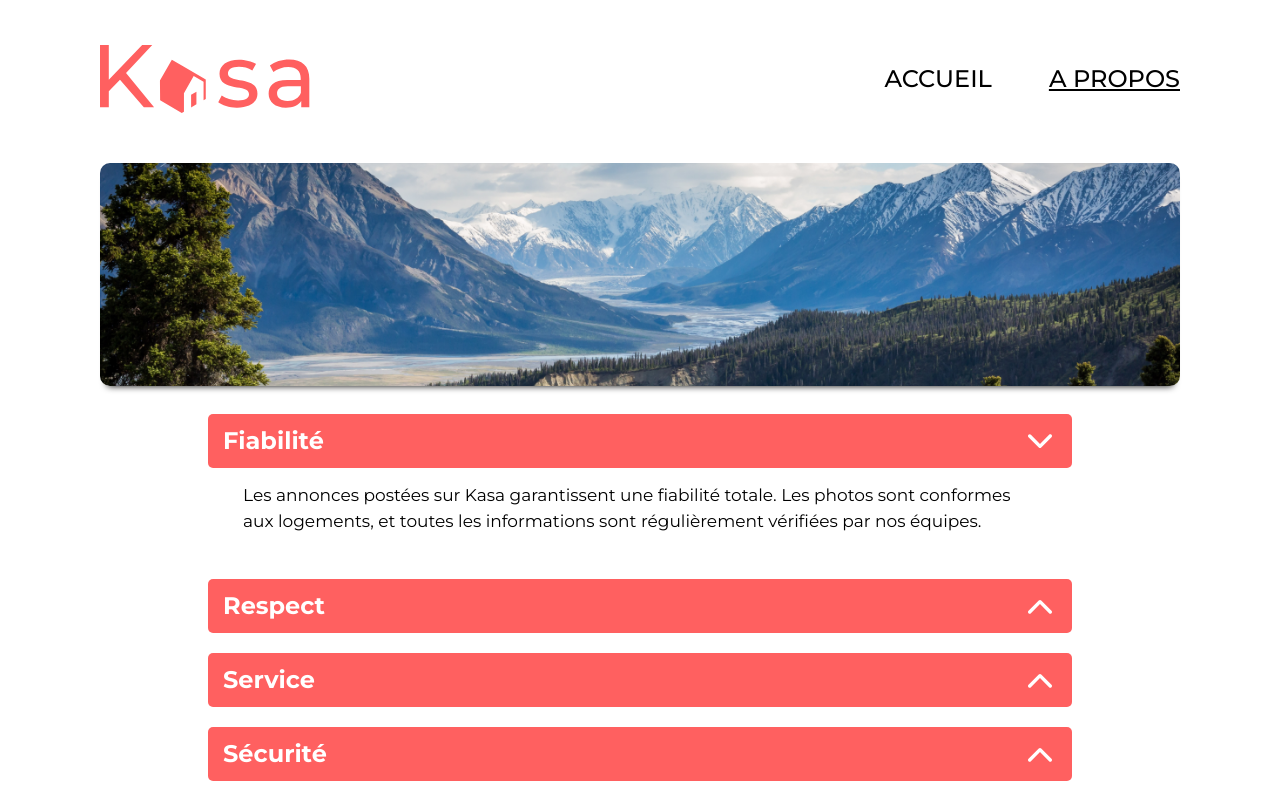
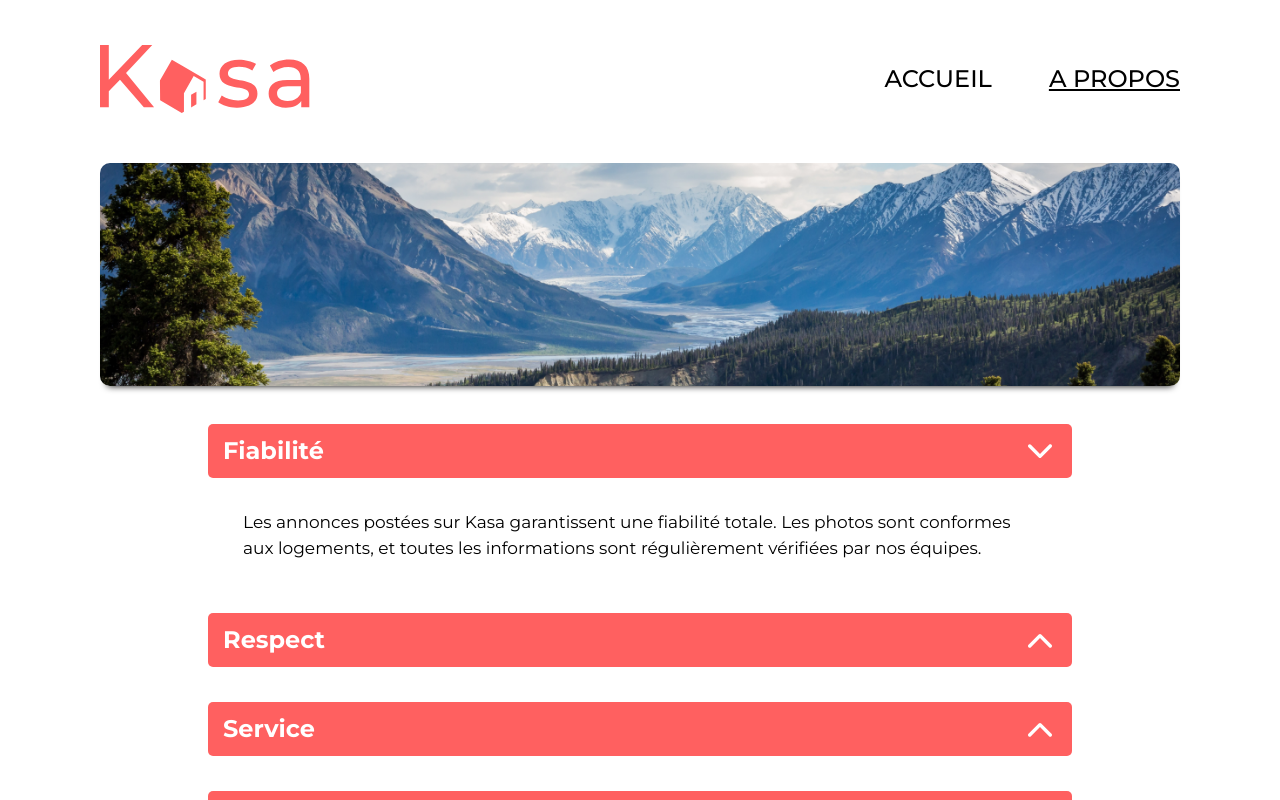
Before and after one commit to Sebi71/Kasa, a React (Vite) app: page /about in a window 1280 px wide. Both pictures are taken after a click on the picture 1040 px from the left and 441 px from the top of the page. Shown: the top 800 px of the page. Built offline with nearby package versions, Linux system fonts and the light colour scheme.

Commit message:
modified animation collapse

```diff
--- a/src/components/Banner/index.jsx
+++ b/src/components/Banner/index.jsx
@@ -1,3 +1,6 @@
+
+
+
 import "./index.scss"
 
 
--- a/src/components/Banner/index.scss
+++ b/src/components/Banner/index.scss
@@ -1,3 +1,7 @@
+/*****************************/
+/****Style for banner home****/
+/*****************************/
+
 .banner-home {
     position: relative;
     height: 111px;
@@ -41,17 +45,24 @@
     }
 }
 
+
+
+/*****************************/
+/****Style for banner home****/
+/*****************************/
+
 .banner-about {
     position: relative;
     height: 111px;
     min-width: 335px;
-    margin: 0 20px 2px 20px;
+    margin: 0 20px 20px 20px;
     border-radius: 10px;
     box-shadow: 0px 7px 7px -7px #000000;
 
     @media screen and (min-width: 1024px) {
         height: 223px;
-        margin: 0 100px 8px 100px;
+        // margin: 0 100px 8px 100px;
+        margin: 0 100px 38px 100px;
     }
 
     .banner-img-about {
--- a/src/components/Carrousel/index.jsx
+++ b/src/components/Carrousel/index.jsx
@@ -17,7 +17,7 @@ export default function Carrousel({images, altText}) {
           index === slideNumber - 1 ? 0 : index + 1
         );
         setFadeOut(false);
-      }, 200);
+      }, 150);
     };
 
     const prevSlide = () => {
@@ -27,7 +27,7 @@ export default function Carrousel({images, altText}) {
           index === 0 ? slideNumber - 1 : index - 1
         );
         setFadeOut(false);
-      }, 200);
+      }, 150);
     };
 
 
@@ -53,14 +53,25 @@ export default function Carrousel({images, altText}) {
         </div>
     }
 
-
     return (
       <div className="slider">
-        {content}
-        <img
-            className={`img-slider ${fadeOut && 'fade-out'}`}
-            src={images[currentIndex]}
-            alt={altText} />
+        {images.map((picture, index) => {
+                return (
+                  <div
+                    key={index}
+                  >
+                    {index === currentIndex && (
+                      <img
+                        src={picture}
+                        alt={altText}
+                        className={`img-slider ${fadeOut && 'fade-out'}`} />
+                    )}
+                  </div>
+                );
+              })}
+          {content}
       </div>
     );
+
+
 }
--- a/src/components/Carrousel/index.scss
+++ b/src/components/Carrousel/index.scss
@@ -12,10 +12,12 @@
         object-fit: cover;
         border-radius: 10px;
         opacity: 1;
-        transition: opacity 200ms ease-in;
+        transform: scale(1);
+        transition: all 200ms ease-in;
 
         &.fade-out {
           opacity: 0.5;
+          transform: scale(1.01);
         }
 
         @media screen and (min-width: 1024px) {
--- a/src/components/CollapseAbout/index.jsx
+++ b/src/components/Collapse/index.jsx
@@ -21,8 +21,8 @@ export default function Collapse({title, text}) {
                 src={arrow}
                 alt="flêche déploiement menu" />
             </div>
-            <span className={`${invisible && "text-visible"} content-collapse`}>
-                {text}
+            <span className={invisible ? "content-collapse text-visible" : "content-collapse text-invisible"}>
+                <p>{text}</p>
             </span>
         </>
     )
--- a/src/components/CollapseAbout/index.scss
+++ b/src/components/Collapse/index.scss
@@ -7,7 +7,7 @@
     background-color: #ff6060;
     border-radius: 5px;
     height: 30px;
-    margin-top: 20px;
+    // margin-bottom: 20px;
 
     @media screen and (min-width: 1024px) {
         height: 54px;
@@ -44,12 +44,11 @@
 
 .content-collapse {
     display: block;
-    height: 0;
     margin: 0 35px;
     font-size: 13px;
-    opacity: 0;
-    transform: translateY(-5px);
     line-height: 1.5;
+    max-height: 0;
+    transition: max-height 0.3s ease;
 
     @media screen and (min-width: 1024px) {
         font-size: 17px;
@@ -57,10 +56,16 @@
 }
 
 .text-visible {
-    // z-index: 1;
-    height: 100%;
-    margin: 15px 35px 25px 35px;
+    max-height: 300px;
+    margin: 15px 35px 0px 35px;
     opacity: 1;
     transform: translateY(0);
     transition: all 600ms ease-in-out;
 }
+
+.text-invisible {
+    max-height: 0;
+    opacity: 0;
+    transform: translateY(-10px);
+    transition: all 600ms ease-in-out;
+}
--- a/src/pages/About/index.jsx
+++ b/src/pages/About/index.jsx
@@ -1,5 +1,5 @@
 import Banner from "../../components/Banner";
-import Collapse from "../../components/CollapseAbout";
+import Collapse from "../../components/Collapse";
 import collapseData from "../../datas/collapses.json"
 import imgBanner from "../../assets/images/banner-for-about.png"
 
@@ -14,15 +14,17 @@ export default function About() {
         altText={"photo de montagnes"}
       />
 
-      <div className="container-collapse">
+      <section className="container-collapse">
         {collapseData.map((collapse) => (
+          <div className="collapse-about">
           <Collapse
             key={collapse.id}
             title={collapse.title}
             text={collapse.text}
           />
+          </div>
         ))}
-      </div>
+      </section>
     </>
   )
 }
--- a/src/pages/About/index.scss
+++ b/src/pages/About/index.scss
@@ -1,9 +1,13 @@
 .container-collapse {
-    display: flex;
-    flex-direction: column;
-    margin: 0px 19px 20px 19px;
+    margin-bottom: 20px;
 
-    @media screen and (min-width: 1024px) {
-        margin: 0  208px 30px 208px;
+    .collapse-about {
+        display: flex;
+        flex-direction: column;
+        margin: 20px 19px 0px 19px;
+
+        @media screen and (min-width: 1024px) {
+            margin: 0  208px 35px 208px;
+        }
     }
 }
--- a/src/pages/Housing/index.jsx
+++ b/src/pages/Housing/index.jsx
@@ -1,6 +1,6 @@
 import { Link } from "react-router-dom";
 import Carrousel from "../../components/Carrousel";
-import Collapse from "../../components/CollapseAbout"
+import Collapse from "../../components/Collapse"
 import Rating from "../../components/Rating";
 import data from "../../datas/housing.json"
 import ErrorLogo from "../../assets/images/logo-oups.jpg"
--- a/src/pages/Housing/index.scss
+++ b/src/pages/Housing/index.scss
@@ -176,6 +176,9 @@
 
 
 .container {
+    display: flex;
+    flex-direction: column;
+    gap: 20px;
     margin: 0px 19px 20px 19px;
 
     @media screen and (min-width: 1024px) {
@@ -183,20 +186,22 @@
         flex-direction: row;
         justify-content: space-between;
         gap: 20px;
-        margin: 0px 100px 0 100px;
+        margin: 24px 100px 35px 100px;
 
     }
 
     .collapse {
+        // margin-top: 20px;
         @media screen and (min-width: 1024px) {
         width: 582px;
-        margin-bottom: 50px;
+        margin-bottom: 30px;
         }
 
         .list-equipments {
             padding: 0;
+            margin: 0;
             list-style-type: none;
-            line-height: normal;
+            line-height: 1.5;
         }
     }
 }
```
